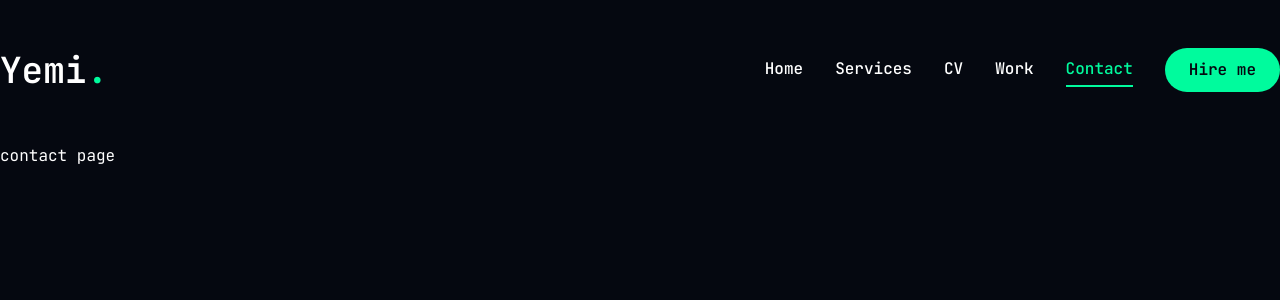
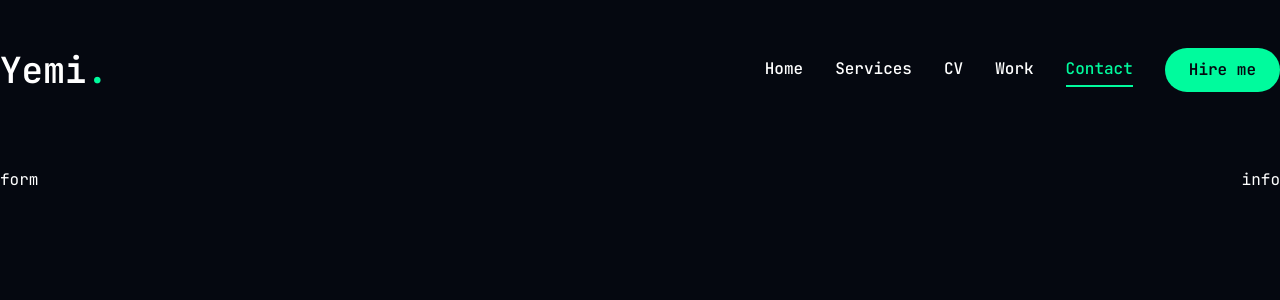
Before and after one commit to yemarole/portfolio, a Next.js app: page /contact in a window 1280 px wide. Shown: the top 300 px of the page. Built offline with nearby package versions, Linux system fonts and the light colour scheme.

Commit message:
started on the contact page

```diff
--- a/app/contact/page.jsx
+++ b/app/contact/page.jsx
@@ -1,5 +1,65 @@
+"use client";
+
+import { Button } from "@/components/ui/button";
+import { Input } from "@/components/ui/input";
+import { Textarea } from "@/components/ui/textarea";
+
+import {
+  Select,
+  SelectContent,
+  SelectGroup,
+  SelectItem,
+  SelectLabel,
+  SelectTrigger,
+  SelectValue,
+} from "@/components/ui/select";
+
+import { FaPhoneAlt, FaEnvelope, FaMapMarkerAlt } from "react-icons/fa";
+
+const info = [
+  {
+    icon: <FaPhoneAlt />,
+    title: "Phone",
+    description: "07123458789",
+  },
+  {
+    icon: <FaEnvelope />,
+    title: "Email",
+    description: "myemail@email.com",
+  },
+  {
+    icon: <FaMapMarkerAlt />,
+    title: "Address",
+    description: "Code Corner, Tech Town EC3V 2AN",
+  },
+];
+
+import { motion } from "framer-motion";
+
 const Contact = () => {
-  return <div>contact page</div>;
+  return (
+    <motion.section
+      initial={{ opacity: 0 }}
+      animate={{
+        opacity: 1,
+        transition: { delay: 2.4, duration: 0.4, ease: "easeIn" },
+      }}
+      className="py-6"
+    >
+      <div className="container mx-auto">
+        <div className="flex flex-col xl:flex-row gap-[30px]">
+          {/* form */}
+          <div className="xl:h-[54%] order-2 xl:order-none">
+            <form action="">form</form>
+          </div>
+          {/* info */}
+          <div className="flex-1 flex items-center xl:justify-end order-1 xl:order-none mb-8 xl:mb-8">
+            info
+          </div>
+        </div>
+      </div>{" "}
+    </motion.section>
+  );
 };
 
 export default Contact;
```
